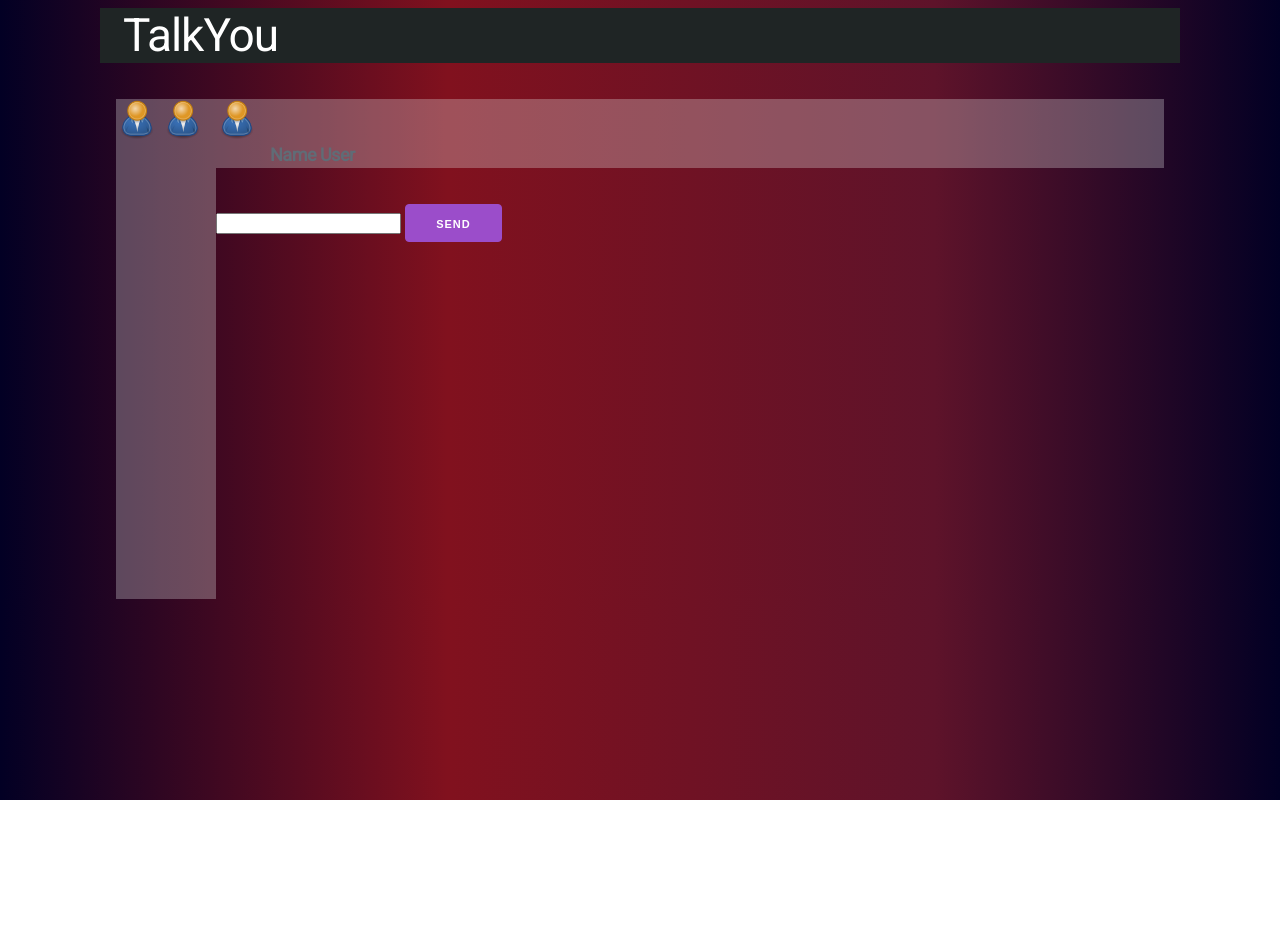
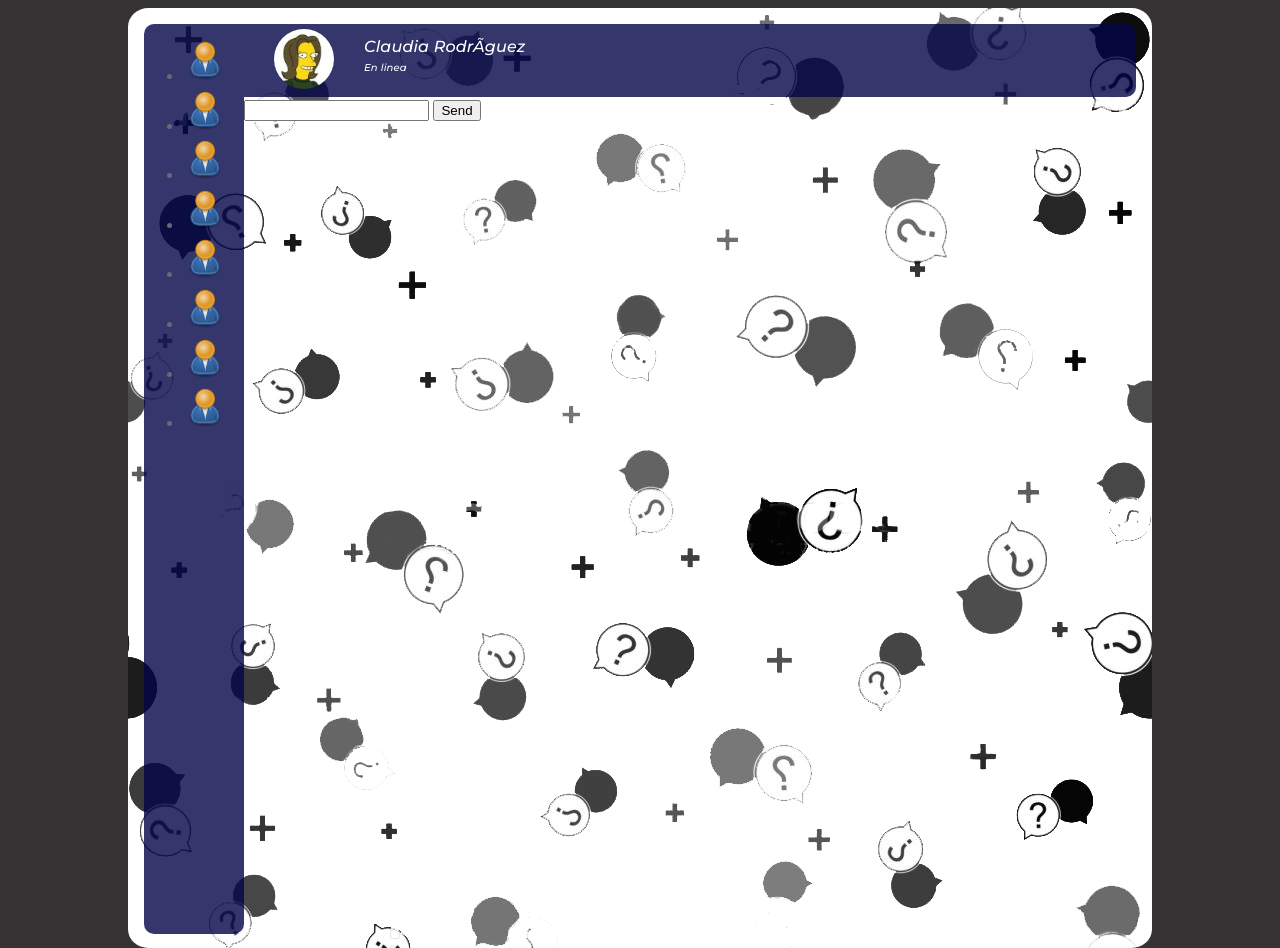
Before and after one commit to sofiasofiasml/ECV, a plain HTML site: page index.html in a window 1280 px wide. Before the commit the page ends 800 px from the top, so only its background shows below. Drawn offline with Linux system fonts and the light colour scheme.

Commit message:
MyUser, background...

```diff
--- a/index.html
+++ b/index.html
@@ -5,27 +5,46 @@
         <title>ECV example</title>
         <link type="text/css" rel="stylesheet" media="all" href="style.css" />
         <link href="https://fonts.googleapis.com/css?family=Roboto" rel="stylesheet" />
+        <link rel="preconnect" href="https://fonts.googleapis.com">
+<link rel="preconnect" href="https://fonts.gstatic.com" crossorigin>
+<link href="https://fonts.googleapis.com/css2?family=Montserrat:ital,wght@1,500&display=swap" rel="stylesheet">
     </head>
     <body>
         <div class="container">
-            <h1>TalkYou</h1>
+            <!--<div id="head_Icon">
+                <img src="img/icon.png" alt="UserWriting" class="Icon" width="42" height="42" ><aside>TalkYou</aside>
+            </div>-->
             <div class="content">
                 <div id="vertical_bar">
-                    <img src="img/user.png" alt="UserWriting" width="42" height="42">
-                    <img src="img/user.png" alt="UserWriting" width="42" height="42">
+                    <ul>
+                        <li><img src="img/user.png" alt="UserWriting" width="42" height="42"></li>
+                        <li><img src="img/user.png" alt="UserWriting" width="42" height="42"></li>
+                        <li><img src="img/user.png" alt="UserWriting" width="42" height="42"></li>
+                        <li><img src="img/user.png" alt="UserWriting" width="42" height="42"></li>
+                        <li><img src="img/user.png" alt="UserWriting" width="42" height="42"></li>
+                        <li><img src="img/user.png" alt="UserWriting" width="42" height="42"></li>
+                        <li><img src="img/user.png" alt="UserWriting" width="42" height="42"></li>
+                        <li><img src="img/user.png" alt="UserWriting" width="42" height="42"></li>
+                    </ul>
+
 
                 </div>
 				<div id="horizontal_top">
-                    <img src="img/user.png" alt="UserWriting" width="42" height="42">
-                    <h5>Name User</h5>
+                    <img src="img/MyUser.jpeg" alt="UserWriting" class="MyImage" width="60" height="60">
+                    <div class="text_name">
+                        <aside>Claudia Rodríguez</aside>
+                        <aside class="text_small">En linea</aside>
+                    </div>
+                </div>
+                <div id="zone_writting">
+                    <input>
+                    <button onclick="sendMissage()"> Send</button>
                 </div>
             </div>
+
         </div>
 
-        <div id="zone_writting">
-            <input>
-            <button onclick="sendMissage()"> Send</button>
-        </div>
+
 
 		<script type="text/javascript" src="code.js"></script>
     </body>
--- a/style.css
+++ b/style.css
@@ -19,16 +19,18 @@ html {
 
 body {
   color: #606c76;
-  font-family: 'Roboto', 'Helvetica Neue', 'Helvetica', 'Arial', sans-serif;
+  font-family: 'Montserrat', sans-serif;
   font-size: 1.6em;
   font-weight: 300;
   letter-spacing: .01em;
   line-height: 1.6;
-  background: linear-gradient(90deg, rgba(2,0,36,1) 0%, rgba(129,17,30,1) 35%, rgba(94,19,42,1) 73%, rgba(2,0,36,1) 100%);
+  background: rgb(53, 51, 51);
+  margin-left: 10% ;
+  margin-right: 10%;
 }
 
 div { box-sizing: border; }
-
+/*
 blockquote {
   border-left: 0.3rem solid #d1d1d1;
   margin-left: 0;
@@ -444,16 +446,50 @@ h1 {
 	color: white;
 	background-color: #1f2525;
 }
+*/
+#head_Icon
+{
+  margin: 2%;
+}
+div.container img.Icon
+{
+  float: left;
+}
+div#horizontal_top{
+  height: 8%;
+}
 
+div#horizontal_top aside
+{
+  margin-left: 120px;
+  color: white;
+}
+div#horizontal_top img.MyImage
+{
+  float: left;
+  margin-left: 30px;
+  border-radius: 80px;
+  margin-top: 5px;
+}
 .content {
 	padding: 1em;
-
+  background-image: url('img/background1.jpg');
+  width: 100%;
+  height: 940px;
+  border-radius: 2%;
 }
-
+.text_small{
+  font-size: 10px;
+}
+.text_name{
+  padding-top: 10px;
+}
 #horizontal_top
 {
   margin-left: 100px;
-  background: rgba(229, 229, 229, 0.3);
+  background: rgba(3, 4, 70, 0.8);
+  border-top-right-radius: 10px;
+  border-radius: 0px 10px 10px 0px;
 }
 #horizontal_top h5
 {
@@ -462,8 +498,13 @@ h1 {
 }
 #vertical_bar
 {
-  background: rgba(229, 229, 229, 0.3);
-  height: 500px;
+  background: rgba(3, 4, 70, 0.8);
+  height: 910px;
   width: 100px;
   float:left;
+  border-radius: 10px 0px 10px 10px;
 }
+#zone_writting
+{
+
+}
```
Also changed, not shown: img/MyUser.jpeg (added), img/background.webp (added), img/background1.jpg (added), img/icon.png (added).
